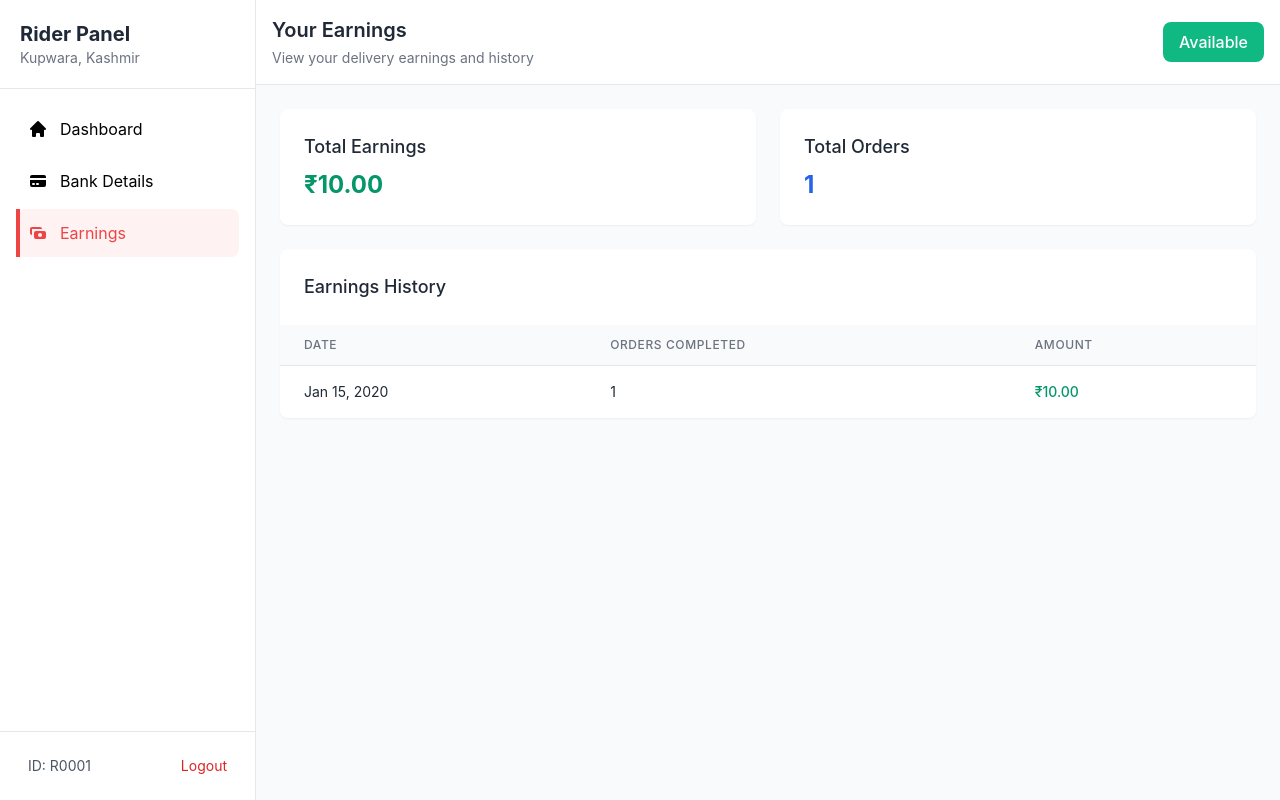
After one commit to najaraasif/BiteQue-Hyperlocal-Food-Delivery-Marketplace, a Django app: page /rider/earnings/ in a window 1280 px wide. The commit adds this page. Run offline with Django 5.2, Linux system fonts and the light colour scheme; a user stored in the database is signed in; tables that the repository leaves empty hold one stand-in row (values such as "Sample post"); some libraries are stand-ins or nearby versions.

Commit message:
Rider Dashboard Fixed

```diff
--- a/BITEQUE/settings.py
+++ b/BITEQUE/settings.py
@@ -120,7 +120,8 @@ USE_TZ = True
 # Static files (CSS, JavaScript, Images)
 # https://docs.djangoproject.com/en/5.2/howto/static-files/
 
-STATIC_URL = 'static/'
+STATIC_URL = '/static/'
+STATICFILES_DIRS = [os.path.join(BASE_DIR, 'static')]
 
 # Default primary key field type
 # https://docs.djangoproject.com/en/5.2/ref/settings/#default-auto-field
--- a/rider_app/models.py
+++ b/rider_app/models.py
@@ -24,6 +24,10 @@ class Rider(models.Model):
     is_available = models.BooleanField(default=False)
     created_at = models.DateTimeField(auto_now_add=True)
     current_location = models.CharField(max_length=255, blank=True, null=True)
+    bank_account_name = models.CharField(max_length=100, blank=True, null=True)
+    bank_account_number = models.CharField(max_length=18, blank=True, null=True)
+    bank_name = models.CharField(max_length=100, blank=True, null=True)
+    ifsc_code = models.CharField(max_length=11, blank=True, null=True)
 
     def __str__(self):
         return f"{self.user.username} ({'Approved' if self.is_approved else 'Pending'})"
--- a/rider_app/templates/base.html
+++ b/rider_app/templates/base.html
@@ -66,7 +66,7 @@
                     <ul class="space-y-2 text-sm">
                         <li><a href="{% url 'add-restaurant' %}" class="hover:text-orange-400">Add Restaurant</a></li>
                         <li><a href="#" class="hover:text-orange-400">Partner With Us</a></li>
-                        <li><a href="{% url 'rider_registration' %}" class="hover:text-orange-400">Become a Delivery Partner</a></li>
+                        <li><a href="{% url 'rider:registration' %}" class="hover:text-orange-400">Become a Delivery Partner</a></li>
                     </ul>
                 </div>
 
--- /dev/null
+++ b/rider_app/templates/basedashboard.html
@@ -0,0 +1,182 @@
+{% load static %}
+<!DOCTYPE html>
+<html lang="en">
+<head>
+    <meta charset="UTF-8">
+    <meta name="viewport" content="width=device-width, initial-scale=1.0">
+    <title>Rider Dashboard - BiteQue</title>
+    <link href="https://cdn.jsdelivr.net/npm/tailwindcss@2.2.19/dist/tailwind.min.css" rel="stylesheet">
+    <style>
+        body {
+            font-family: 'Inter', sans-serif;
+            background-color: #f8fafc;
+        }
+        .nav-item {
+            transition: all 0.2s;
+        }
+        .nav-item.active {
+            background-color: #fef2f2;
+            color: #ef4444;
+        }
+        .nav-item.active::before {
+            content: '';
+            position: absolute;
+            left: 0;
+            top: 0;
+            bottom: 0;
+            width: 4px;
+            background-color: #ef4444;
+        }
+        .availability-btn {
+            transition: all 0.3s ease;
+        }
+
+
+    .message-animation {
+        animation: fadeInOut 3s ease-in-out;
+        opacity: 0;
+    }
+
+    @keyframes fadeInOut {
+        0% { opacity: 0; transform: translateY(10px); }
+        10% { opacity: 1; transform: translateY(0); }
+        90% { opacity: 1; transform: translateY(0); }
+        100% { opacity: 0; transform: translateY(-10px); }
+    }
+    </style>
+</head>
+<body class="h-screen flex overflow-hidden bg-gray-50">
+    <!-- Sidebar Navigation -->
+    <div class="w-64 bg-white border-r border-gray-200 flex flex-col h-full">
+        <!-- Header -->
+        <div class="p-5 border-b border-gray-200">
+            <h1 class="text-xl font-bold text-gray-800">Rider Panel</h1>
+            <p class="text-sm text-gray-500">Kupwara, Kashmir</p>
+        </div>
+
+        <!-- Navigation -->
+        <nav class="flex-1 p-4 space-y-1">
+            <a href="{% url 'rider:dashboard' %}" class="nav-item relative flex items-center space-x-3 p-3 rounded-lg {% if request.resolver_match.url_name == 'dashboard' %}active{% endif %}">
+                <svg xmlns="http://www.w3.org/2000/svg" class="h-5 w-5" viewBox="0 0 20 20" fill="currentColor">
+                    <path d="M10.707 2.293a1 1 0 00-1.414 0l-7 7a1 1 0 001.414 1.414L4 10.414V17a1 1 0 001 1h2a1 1 0 001-1v-2a1 1 0 011-1h2a1 1 0 011 1v2a1 1 0 001 1h2a1 1 0 001-1v-6.586l.293.293a1 1 0 001.414-1.414l-7-7z" />
+                </svg>
+                <span>Dashboard</span>
+            </a>
+
+            <a href="{% url 'rider:bank_details' %}" class="nav-item relative flex items-center space-x-3 p-3 rounded-lg {% if request.resolver_match.url_name == 'bank_details' %}active{% endif %}">
+                <svg xmlns="http://www.w3.org/2000/svg" class="h-5 w-5" viewBox="0 0 20 20" fill="currentColor">
+                    <path d="M4 4a2 2 0 00-2 2v1h16V6a2 2 0 00-2-2H4z" />
+                    <path fill-rule="evenodd" d="M18 9H2v5a2 2 0 002 2h12a2 2 0 002-2V9zM4 13a1 1 0 011-1h1a1 1 0 110 2H5a1 1 0 01-1-1zm5-1a1 1 0 100 2h1a1 1 0 100-2H9z" clip-rule="evenodd" />
+                </svg>
+                <span>Bank Details</span>
+            </a>
+
+            <a href="{% url 'rider:earnings' %}" class="nav-item relative flex items-center space-x-3 p-3 rounded-lg {% if request.resolver_match.url_name == 'earnings' %}active{% endif %}">
+                <svg xmlns="http://www.w3.org/2000/svg" class="h-5 w-5" viewBox="0 0 20 20" fill="currentColor">
+                    <path fill-rule="evenodd" d="M4 4a2 2 0 00-2 2v4a2 2 0 002 2V6h10a2 2 0 00-2-2H4zm2 6a2 2 0 012-2h8a2 2 0 012 2v4a2 2 0 01-2 2H8a2 2 0 01-2-2v-4zm6 4a2 2 0 100-4 2 2 0 000 4z" clip-rule="evenodd" />
+                </svg>
+                <span>Earnings</span>
+            </a>
+        </nav>
+
+        <!-- Account Section -->
+        <div class="p-4 border-t border-gray-200">
+            <div class="flex items-center justify-between px-3 py-2">
+                <span class="text-sm text-gray-600">ID: R{{ rider.id|stringformat:"04d" }}</span>
+                <a href="{% url 'rider:logout' %}" class="text-sm text-red-600 hover:text-red-800">Logout</a>
+            </div>
+        </div>
+    </div>
+
+    <!-- Main Content Area -->
+    <div class="flex-1 flex flex-col overflow-hidden">
+        <!-- Content Header -->
+        <header class="bg-white border-b border-gray-200 p-4">
+            <div class="flex justify-between items-center">
+                <div>
+                    <h2 class="text-xl font-semibold text-gray-800">
+                        {% block header %}
+                        Welcome, {{ rider.user.first_name|default:rider.user.username }}
+                        {% endblock %}
+                    </h2>
+                    <p class="text-sm text-gray-500 mt-1">
+                        {% block subheader %}
+                        Manage your deliveries and earnings
+                        {% endblock %}
+                    </p>
+                </div>
+                <button id="availability-btn" onclick="toggleAvailability()"
+                        class="availability-btn px-4 py-2 rounded-lg text-white font-medium {% if rider.is_available %}bg-green-500 hover:bg-green-600{% else %}bg-gray-400 hover:bg-gray-500{% endif %}">
+                    {% if rider.is_available %}Available{% else %}Not Available{% endif %}
+                </button>
+            </div>
+        </header>
+
+        <!-- Main Content -->
+        <main class="flex-1 overflow-y-auto p-6">
+            {% block content %}
+            <!-- Default content will be overridden by child templates -->
+            {% endblock %}
+        </main>
+    </div>
+
+    <script>
+    // Toggle availability
+    function toggleAvailability() {
+        const btn = document.getElementById('availability-btn');
+        btn.disabled = true;
+        btn.classList.add('opacity-75');
+
+        fetch("{% url 'rider:update_availability' %}", {
+            method: 'POST',
+            headers: {
+                'X-CSRFToken': '{{ csrf_token }}',
+                'Content-Type': 'application/json'
+            },
+        })
+        .then(response => response.json())
+        .then(data => {
+            btn.innerText = data.button_text;
+            btn.className = `availability-btn px-4 py-2 rounded-lg text-white font-medium ${data.button_class.includes('green') ? 'bg-green-500 hover:bg-green-600' : 'bg-gray-400 hover:bg-gray-500'}`;
+        })
+        .finally(() => {
+            btn.disabled = false;
+            btn.classList.remove('opacity-75');
+        });
+    }
+
+    // Order actions
+    function acceptOrder(orderId) {
+        fetch(`rider:accept_order${orderId}/`, {
+            method: 'POST',
+            headers: {
+                'X-CSRFToken': '{{ csrf_token }}',
+                'Content-Type': 'application/json'
+            },
+        })
+        .then(response => response.json())
+        .then(data => {
+            if(data.status === 'success') location.reload();
+        });
+    }
+
+    function rejectOrder(orderId) {
+        fetch(`rider:reject_order/${orderId}/`, {
+            method: 'POST',
+            headers: {
+                'X-CSRFToken': '{{ csrf_token }}',
+                'Content-Type': 'application/json'
+            },
+        })
+        .then(response => response.json())
+        .then(data => {
+            if(data.status === 'success') location.reload();
+        });
+    }
+
+
+    </script>
+
+
+</body>
+</html>
--- a/rider_app/templates/rider-login.html
+++ b/rider_app/templates/rider-login.html
@@ -36,7 +36,7 @@
             <div class="text-center">
                 <p class="text-gray-600">
                     Don't have an account?
-                    <a href="{% url 'rider_registration' %}" class="text-[#FF0B55] hover:underline">
+                    <a href="{% url 'rider:registration' %}" class="text-[#FF0B55] hover:underline">
                         Register here
                     </a>
                 </p>
--- /dev/null
+++ b/rider_app/templates/rider_app/earnings.html
@@ -0,0 +1,57 @@
+{% extends 'basedashboard.html' %}
+
+{% block header %}Your Earnings{% endblock %}
+{% block subheader %}View your delivery earnings and history{% endblock %}
+
+{% block content %}
+<div class="space-y-6">
+    <!-- Summary Cards -->
+    <div class="grid grid-cols-1 md:grid-cols-2 gap-6">
+        <div class="bg-white rounded-lg shadow-sm p-6">
+            <h3 class="text-lg font-medium text-gray-800 mb-2">Total Earnings</h3>
+            <p class="text-2xl font-bold text-green-600">₹{{ total_earnings }}</p>
+        </div>
+        <div class="bg-white rounded-lg shadow-sm p-6">
+            <h3 class="text-lg font-medium text-gray-800 mb-2">Total Orders</h3>
+            <p class="text-2xl font-bold text-blue-600">{{ total_orders }}</p>
+        </div>
+    </div>
+
+    <!-- Earnings Table -->
+    <div class="bg-white rounded-lg shadow-sm overflow-hidden">
+        <div class="p-6">
+            <h3 class="text-lg font-medium text-gray-800">Earnings History</h3>
+        </div>
+
+        {% if earnings %}
+        <div class="overflow-x-auto">
+            <table class="min-w-full divide-y divide-gray-200">
+                <thead class="bg-gray-50">
+                    <tr>
+                        <th class="px-6 py-3 text-left text-xs font-medium text-gray-500 uppercase tracking-wider">Date</th>
+                        <th class="px-6 py-3 text-left text-xs font-medium text-gray-500 uppercase tracking-wider">Orders Completed</th>
+                        <th class="px-6 py-3 text-left text-xs font-medium text-gray-500 uppercase tracking-wider">Amount</th>
+                    </tr>
+                </thead>
+                <tbody class="bg-white divide-y divide-gray-200">
+                    {% for earning in earnings %}
+                    <tr class="hover:bg-gray-50">
+                        <td class="px-6 py-4 whitespace-nowrap text-sm text-gray-800">{{ earning.date|date:"M d, Y" }}</td>
+                        <td class="px-6 py-4 whitespace-nowrap text-sm text-gray-800">{{ earning.orders_completed }}</td>
+                        <td class="px-6 py-4 whitespace-nowrap text-sm font-medium text-green-600">₹{{ earning.total_earnings }}</td>
+                    </tr>
+                    {% endfor %}
+                </tbody>
+            </table>
+        </div>
+        {% else %}
+        <div class="text-center py-12">
+            <svg xmlns="http://www.w3.org/2000/svg" class="h-12 w-12 mx-auto text-gray-400" fill="none" viewBox="0 0 24 24" stroke="currentColor">
+                <path stroke-linecap="round" stroke-linejoin="round" stroke-width="1.5" d="M12 8c-1.657 0-3 .895-3 2s1.343 2 3 2 3 .895 3 2-1.343 2-3 2m0-8c1.11 0 2.08.402 2.599 1M12 8V7m0 1v8m0 0v1m0-1c-1.11 0-2.08-.402-2.599-1M21 12a9 9 0 11-18 0 9 9 0 0118 0z" />
+            </svg>
+            <p class="mt-2 text-gray-500">No earnings recorded yet</p>
+        </div>
+        {% endif %}
+    </div>
+</div>
+{% endblock %}
--- a/rider_app/urls.py
+++ b/rider_app/urls.py
@@ -1,13 +1,18 @@
 from django.urls import path
 from rider_app import views
-from rider_app.views import RiderLoginView, rider_dashboard
+from rider_app.views import RiderLoginView, rider_dashboard, rider_earnings, rider_logout
+
+app_name = 'rider'
 
 urlpatterns = [
-    path('dashboard/', rider_dashboard, name='rider_dashboard'),
-    path('registration/', views.rider_registration, name='rider_registration'),
+    path('dashboard/', views.rider_dashboard, name='dashboard'),
+    path('registration/', views.rider_registration, name='registration'),
     path('registration-success/', views.registration_success, name='registration_success'),
     path('rider-login/', RiderLoginView.as_view(), name='rider-login'),
     path('update-availability/', views.update_availability, name='update_availability'),
     path('orders/accept/<int:order_id>/', views.accept_order, name='accept_order'),
     path('orders/reject/<int:order_id>/', views.reject_order, name='reject_order'),
+    path('bank-details/', views.bank_details, name='bank_details'),
+    path('logout/', views.rider_logout, name='logout'),
+    path('earnings/', views.rider_earnings, name='earnings'),
 ]
--- a/rider_app/views.py
+++ b/rider_app/views.py
@@ -1,38 +1,41 @@
+from django.contrib import messages
+from venv import logger
 from django.contrib.auth.decorators import login_required
+from django.contrib.auth import logout
 from django.views.decorators.http import require_POST
-from django.shortcuts import get_object_or_404, render, redirect
+from django.shortcuts import render, redirect
 from django.urls import reverse
 from django.http import Http404, JsonResponse
-
 from merchant_app.models import Order
 from .models import Rider, OrderAssignment, RiderEarning
-from .forms import RiderRegistrationForm, RiderLoginForm
+from .forms import BankDetailsForm, RiderRegistrationForm, RiderLoginForm
 from django.contrib.auth.views import LoginView
+import logging
+
+logger = logging.getLogger(__name__)
 
 @login_required
 def rider_dashboard(request):
     try:
-        # Get rider profile
-        rider = Rider.objects.get(user=request.user)
+        # Check if user has rider profile
+        rider = request.user.rider  # Using related_name access
+    except Rider.DoesNotExist:
+        messages.warning(request, "Please complete your rider registration")
+        return redirect('rider:registration')
+    except Exception as e:
+        logger.error(f"Dashboard error: {str(e)}", exc_info=True)
+        messages.error(request, "Unable to load dashboard")
+        return redirect('rider:dashboard')  # Try redirecting to self instead of home
 
-        # Get orders in a single query
-        orders = OrderAssignment.objects.filter(rider=rider).select_related('order')
-
-        context = {
-            'rider': rider,
-            'active_orders': orders.filter(status__in=['ACCEPTED', 'PENDING']),
-            'completed_orders': orders.filter(status='DELIVERED'),
-            'earnings': RiderEarning.objects.filter(rider=rider).order_by('-date')[:7]
-        }
-        return render(request, 'rider_app/dashboard.html', context)
-
-    except Rider.DoesNotExist:
-        # Redirect to registration if rider profile doesn't exist
-        return redirect(reverse('rider:dashboard'))
-    except Exception as e:
-        # Log the error
-        print(f"Error accessing dashboard: {str(e)}")
-        raise Http404("Dashboard unavailable")
+    # Successful case
+    orders = OrderAssignment.objects.filter(rider=rider).select_related('order')
+    context = {
+        'rider': rider,
+        'active_orders': orders.filter(status__in=['ACCEPTED', 'PENDING']),
+        'completed_orders': orders.filter(status='DELIVERED'),
+        'earnings': RiderEarning.objects.filter(rider=rider).order_by('-date')[:7]
+    }
+    return render(request, 'rider_app/dashboard.html', context)
 
 @require_POST
 def update_availability(request):
@@ -134,4 +137,60 @@ class RiderLoginView(LoginView):
     form_class = RiderLoginForm
     template_name = 'rider-login.html'
     def get_success_url(self):
-        return reverse('rider_dashboard')
+        return reverse('rider:dashboard')
+
+
+@login_required
+def bank_details(request):
+    try:
+        rider = request.user.rider
+
+        if request.method == 'POST':
+            form = BankDetailsForm(request.POST, instance=rider)
+            if form.is_valid():
+                form.save()
+                messages.success(request, "✅ Bank details updated successfully!")
+                return redirect('rider:bank_details')
+            else:
+                messages.error(request, "❌ Please correct the errors below")
+        else:
+            form = BankDetailsForm(instance=rider)
+
+        return render(request, 'rider_app/bank_details.html', {
+            'form': form,
+            'rider': rider
+        })
+
+    except Rider.DoesNotExist:
+        messages.warning(request, "Please complete your rider registration first")
+        return redirect('rider:registration')
+    except Exception as e:
+        messages.error(request, "Error updating bank details")
+        return redirect('rider:dashboard')
+
+
+def rider_logout(request):
+    logout(request)
+    return redirect('rider:rider-login')
+
+@login_required
+def rider_earnings(request):
+    try:
+        rider = request.user.rider
+        earnings = RiderEarning.objects.filter(rider=rider).order_by('-date')[:30]  # Last 30 earnings
+
+        context = {
+            'rider': rider,
+            'earnings': earnings,
+            'total_earnings': sum(earning.total_earnings for earning in earnings),
+            'total_orders': sum(earning.orders_completed for earning in earnings)
+        }
+        return render(request, 'rider_app/earnings.html', context)
+
+    except Rider.DoesNotExist:
+        messages.warning(request, "Please complete your rider registration first")
+        return redirect('rider_registration')
+    except Exception as e:
+        logger.error(f"Earnings view error: {str(e)}")
+        messages.error(request, "Unable to load earnings data")
+        return redirect('rider:dashboard')
--- a/user_app/templates/base.html
+++ b/user_app/templates/base.html
@@ -67,7 +67,7 @@
                     <ul class="space-y-2 text-sm">
                         <li><a href="{% url 'add-restaurant' %}" class="hover:text-orange-400">Add Restaurant</a></li>
                         <li><a href="#" class="hover:text-orange-400">Partner With Us</a></li>
-                        <li><a href="{% url 'rider_registration' %}" class="hover:text-orange-400">Become a Delivery Partner</a></li>
+                        <li><a href="{% url 'rider:registration' %}" class="hover:text-orange-400">Become a Delivery Partner</a></li>
                     </ul>
                 </div>
 
```
Also changed, not shown: rider_app/admin.py (+12 -39 lines), rider_app/forms.py (+28 -0 lines), rider_app/templates/rider_app/bank_details.html (added, +47 -0 lines), rider_app/templates/rider_app/dashboard.html (+63 -111 lines), rider_app/migrations/0003_rider_bank_account_name_rider_bank_account_number_and_more.py (added).
